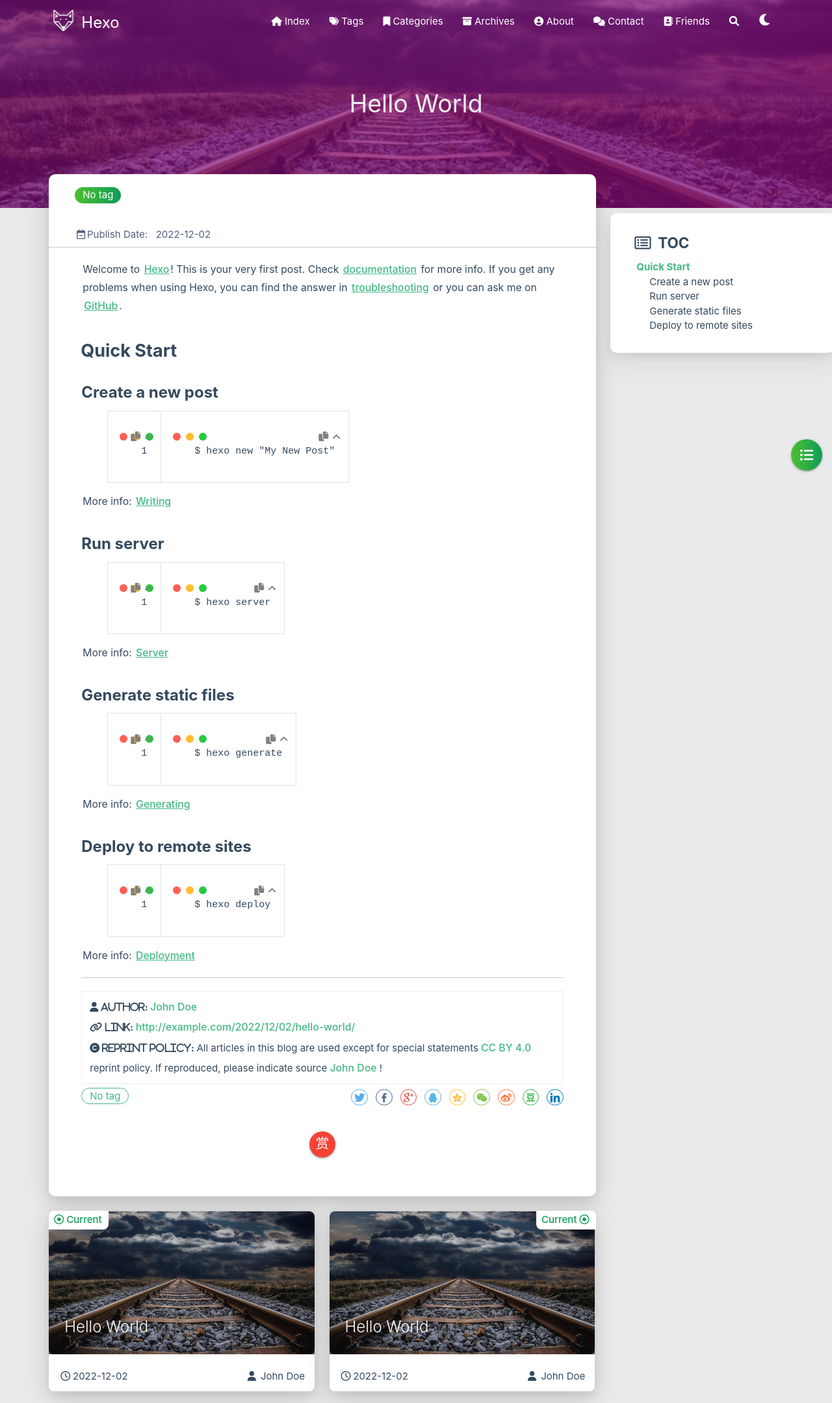
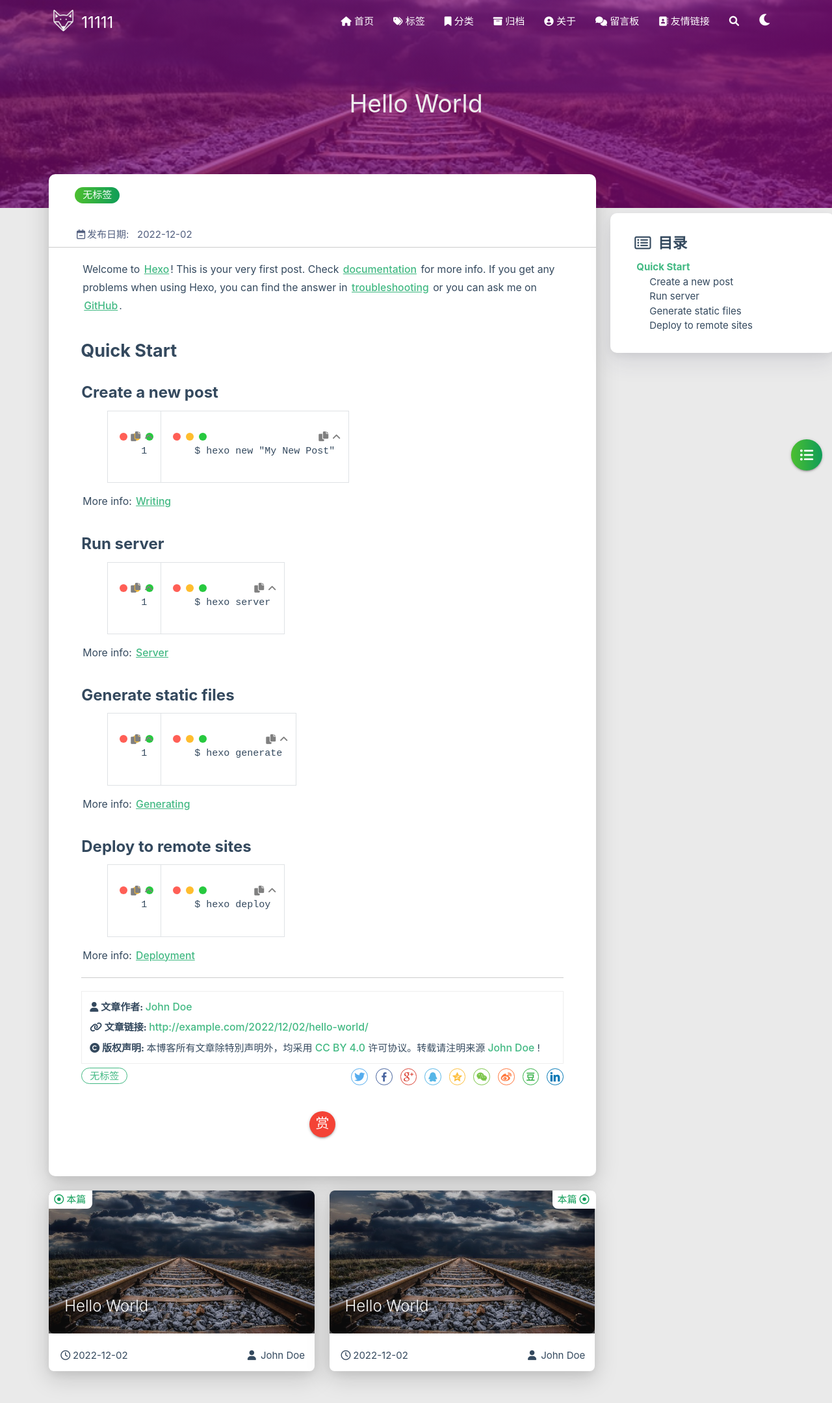
Before and after one commit to naichameiyouzhang/naichameiyouzhang.github.io, a plain HTML site: page 2022/12/02/hello-world/index.html in a window 1280 px wide. Shown: the top 2159 px of the page at 65% size. Drawn offline with Linux system fonts and the light colour scheme; some packages are replaced by stand-ins of ours; no server answers; a script that the page names is missing.

Commit message:
Site updated: 2022-12-02 00:20:41

```diff
--- a/2022/12/02/hello-world/index.html
+++ b/2022/12/02/hello-world/index.html
@@ -1,10 +1,10 @@
 <!DOCTYPE HTML>
-<html lang="en">
+<html lang="zh-CN">
 
 
 <head>
     <meta charset="utf-8">
-    <meta name="keywords" content="Hello World, Hexo">
+    <meta name="keywords" content="Hello World, 11111">
     <meta name="description" content="Welcome to Hexo! This is your very first post. Check documentation for more info. If you get any problems when using Hex">
     <meta http-equiv="X-UA-Compatible" content="IE=edge">
     <meta name="viewport" content="width=device-width, initial-scale=1.0, user-scalable=no">
@@ -17,7 +17,7 @@
     <!-- Global site tag (gtag.js) - Google Analytics -->
 
 
-    <title>Hello World | Hexo</title>
+    <title>Hello World | 11111</title>
     <link rel="icon" type="image/png" href="/favicon.png">
 
 
@@ -64,7 +64,7 @@
 
                     <img src="/medias/logo.png" class="logo-img" alt="LOGO">
 
-                    <span class="logo-span">Hexo</span>
+                    <span class="logo-span">11111</span>
                 </a>
             </div>
 
@@ -78,7 +78,7 @@
 
       <i class="fas fa-home" style="zoom: 0.6;"></i>
 
-      <span>Index</span>
+      <span>首页</span>
     </a>
 
   </li>
@@ -89,7 +89,7 @@
 
       <i class="fas fa-tags" style="zoom: 0.6;"></i>
 
-      <span>Tags</span>
+      <span>标签</span>
     </a>
 
   </li>
@@ -100,7 +100,7 @@
 
       <i class="fas fa-bookmark" style="zoom: 0.6;"></i>
 
-      <span>Categories</span>
+      <span>分类</span>
     </a>
 
   </li>
@@ -111,7 +111,7 @@
 
       <i class="fas fa-archive" style="zoom: 0.6;"></i>
 
-      <span>Archives</span>
+      <span>归档</span>
     </a>
 
   </li>
@@ -122,7 +122,7 @@
 
       <i class="fas fa-user-circle" style="zoom: 0.6;"></i>
 
-      <span>About</span>
+      <span>关于</span>
     </a>
 
   </li>
@@ -133,7 +133,7 @@
 
       <i class="fas fa-comments" style="zoom: 0.6;"></i>
 
-      <span>Contact</span>
+      <span>留言板</span>
     </a>
 
   </li>
@@ -144,14 +144,14 @@
 
       <i class="fas fa-address-book" style="zoom: 0.6;"></i>
 
-      <span>Friends</span>
+      <span>友情链接</span>
     </a>
 
   </li>
 
   <li>
     <a href="#searchModal" class="modal-trigger waves-effect waves-light">
-      <i id="searchIcon" class="fas fa-search" title="Search" style="zoom: 0.85;"></i>
+      <i id="searchIcon" class="fas fa-search" title="搜索" style="zoom: 0.85;"></i>
     </a>
   </li>
   <li>
@@ -168,7 +168,7 @@
 
         <img src="/medias/logo.png" class="logo-img circle responsive-img">
 
-        <div class="logo-name">Hexo</div>
+        <div class="logo-name">11111</div>
         <div class="logo-desc">
 
             Never really desperate, only the lost of the soul.
@@ -184,7 +184,7 @@
 
 			    <i class="fa-fw fas fa-home"></i>
 
-			Index
+			首页
 		</a>
 
         </li>
@@ -195,7 +195,7 @@
 
 			    <i class="fa-fw fas fa-tags"></i>
 
-			Tags
+			标签
 		</a>
 
         </li>
@@ -206,7 +206,7 @@
 
 			    <i class="fa-fw fas fa-bookmark"></i>
 
-			Categories
+			分类
 		</a>
 
         </li>
@@ -217,7 +217,7 @@
 
 			    <i class="fa-fw fas fa-archive"></i>
 
-			Archives
+			归档
 		</a>
 
         </li>
@@ -228,7 +228,7 @@
 
 			    <i class="fa-fw fas fa-user-circle"></i>
 
-			About
+			关于
 		</a>
 
         </li>
@@ -239,7 +239,7 @@
 
 			    <i class="fa-fw fas fa-comments"></i>
 
-			Contact
+			留言板
 		</a>
 
         </li>
@@ -250,7 +250,7 @@
 
 			    <i class="fa-fw fas fa-address-book"></i>
 
-			Friends
+			友情链接
 		</a>
 
         </li>
@@ -362,7 +362,7 @@
                 <div class="col s7">
 
                           <div class="article-tag">
-                            <span class="chip bg-color">No tag</span>
+                            <span class="chip bg-color">无标签</span>
                           </div>
 
                 </div>
@@ -374,7 +374,7 @@
             <div class="post-info">
 
                 <div class="post-date info-break-policy">
-                    <i class="far fa-calendar-minus fa-fw"></i>Publish Date:&nbsp;&nbsp;
+                    <i class="far fa-calendar-minus fa-fw"></i>发布日期:&nbsp;&nbsp;
                     2022-12-02
                 </div>
 
@@ -421,7 +421,7 @@
             <div class="reprint__author">
                 <span class="reprint-meta" style="font-weight: bold;">
                     <i class="fas fa-user">
-                        Author:
+                        文章作者:
                     </i>
                 </span>
                 <span class="reprint-info">
@@ -431,7 +431,7 @@
             <div class="reprint__type">
                 <span class="reprint-meta" style="font-weight: bold;">
                     <i class="fas fa-link">
-                        Link:
+                        文章链接:
                     </i>
                 </span>
                 <span class="reprint-info">
@@ -441,13 +441,13 @@
             <div class="reprint__notice">
                 <span class="reprint-meta" style="font-weight: bold;">
                     <i class="fas fa-copyright">
-                        Reprint policy:
+                        版权声明:
                     </i>
                 </span>
                 <span class="reprint-info">
-                    All articles in this blog are used except for special statements
+                    本博客所有文章除特別声明外，均采用
                     <a href="https://creativecommons.org/licenses/by/4.0/deed.zh" rel="external nofollow noreferrer" target="_blank">CC BY 4.0</a>
-                    reprint policy. If reproduced, please indicate source
+                    许可协议。转载请注明来源
                     <a href="/about" target="_blank">John Doe</a>
                     !
                 </span>
@@ -457,7 +457,7 @@
 
     <script async defer>
       document.addEventListener("copy", function (e) {
-        let toastHTML = '<span>Copied successfully, please follow the reprint policy of this article</span><button class="btn-flat toast-action" onclick="navToReprintStatement()" style="font-size: smaller">more</a>';
+        let toastHTML = '<span>复制成功，请遵循本文的转载规则</span><button class="btn-flat toast-action" onclick="navToReprintStatement()" style="font-size: smaller">查看</a>';
         M.toast({html: toastHTML})
       });
 
@@ -472,7 +472,7 @@
                 <div class="post-meta__tag-list" style="display: inline-block;">
 
                         <div class="article-tag">
-                            <span class="chip bg-color">No tag</span>
+                            <span class="chip bg-color">无标签</span>
                         </div>
 
                 </div>
@@ -551,7 +551,7 @@
 
         <div class="article col s12 m6" data-aos="fade-up" data-aos="fade-up">
             <div class="article-badge left-badge text-color">
-                <i class="far fa-dot-circle"></i>&nbsp;Current
+                <i class="far fa-dot-circle"></i>&nbsp;本篇
             </div>
             <div class="card">
                 <a href="/2022/12/02/hello-world/">
@@ -589,7 +589,7 @@
 
         <div class="article col s12 m6" data-aos="fade-up">
             <div class="article-badge right-badge text-color">
-                Current&nbsp;<i class="far fa-dot-circle"></i>
+                本篇&nbsp;<i class="far fa-dot-circle"></i>
             </div>
             <div class="card">
                 <a href="/2022/12/02/hello-world/">
@@ -655,7 +655,7 @@
     </div>
     <div id="toc-aside" class="expanded col l3 hide-on-med-and-down">
         <div class="toc-widget card" style="background-color: white;">
-            <div class="toc-title"><i class="far fa-list-alt"></i>&nbsp;&nbsp;TOC</div>
+            <div class="toc-title"><i class="far fa-list-alt"></i>&nbsp;&nbsp;目录</div>
             <div id="toc-content"></div>
         </div>
     </div>
@@ -815,13 +815,13 @@
 
 
                 <span id="busuanzi_container_site_pv">
-                &nbsp;|&nbsp;<i class="far fa-eye"></i>&nbsp;Total visits:&nbsp;
+                &nbsp;|&nbsp;<i class="far fa-eye"></i>&nbsp;总访问量:&nbsp;
                     <span id="busuanzi_value_site_pv" class="white-color"></span>
             </span>
 
 
                 <span id="busuanzi_container_site_uv">
-                &nbsp;|&nbsp;<i class="fas fa-users"></i>&nbsp;Total visitors:&nbsp;
+                &nbsp;|&nbsp;<i class="fas fa-users"></i>&nbsp;总访问人数:&nbsp;
                     <span id="busuanzi_value_site_uv" class="white-color"></span>
             </span>
 
@@ -874,8 +874,8 @@
 <div id="searchModal" class="modal">
     <div class="modal-content">
         <div class="search-header">
-            <span class="title"><i class="fas fa-search"></i>&nbsp;&nbsp;Search</span>
-            <input type="search" id="searchInput" name="s" placeholder="Please enter a search keyword"
+            <span class="title"><i class="fas fa-search"></i>&nbsp;&nbsp;搜索</span>
+            <input type="search" id="searchInput" name="s" placeholder="请输入搜索的关键字"
                    class="search-input">
         </div>
         <div id="searchResult"></div>
```
Also changed, not shown: archives/2022/12/index.html (+28 -28 lines), archives/2022/index.html (+28 -28 lines), archives/index.html (+28 -28 lines), index.html (+26 -26 lines).
